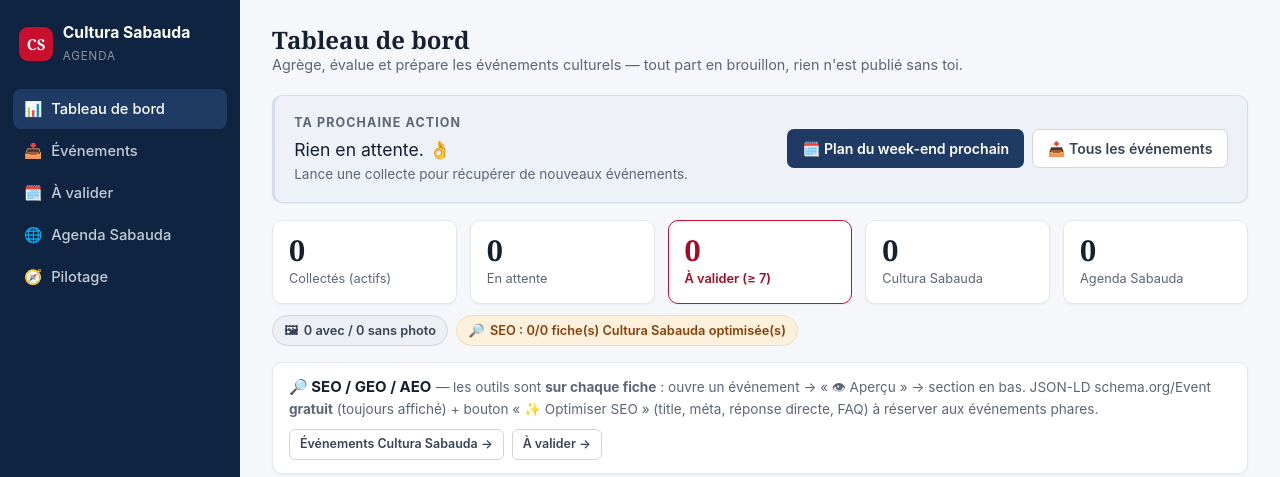
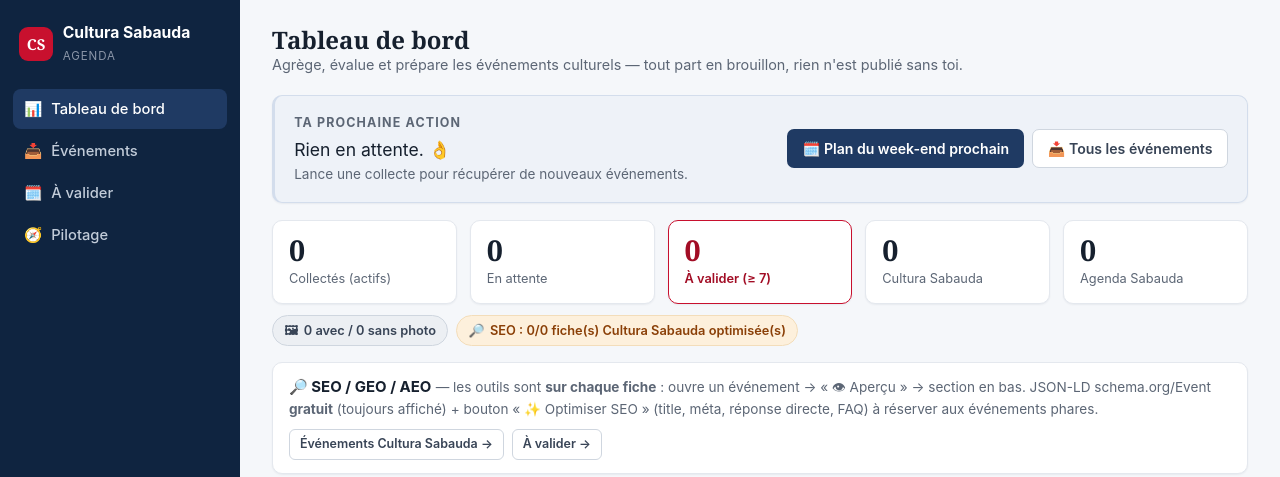
Before and after one commit to monodf-beep/evenements, a Flask app: page / in a window 1280 px wide. Shown: the top 477 px of the page. Run offline with Flask 3, Linux system fonts and the light colour scheme; the visitor is signed in with stand-in values (Sample User, id 1); data that the repository does not hold is empty; some libraries are stand-ins or nearby versions.

Commit message:
ui: retirer l'onglet « Agenda Sabauda » de la navigation
L'onglet /site-dedie refletait l'ancien modele (classement manuel published_sub)
et n'a plus d'interet avec le mode masse : la vraie vue « sur l'agenda » est
WordPress -> Evenements. Lien retire de la nav ; la route reste inerte.

Co-Authored-By: Claude Opus 4.8 <noreply@anthropic.com>
Claude-Session: https://claude.ai/code/session_0147TFWxBFXGbXtme5LYm1nT

```diff
--- a/app/templates/base.html
+++ b/app/templates/base.html
@@ -19,7 +19,6 @@
       <a href="/events" class="{{ 'on' if active=='events' }}" {% if active=='events' %}aria-current="page"{% endif %}><span aria-hidden="true">📥</span> Événements</a>
       <a href="/validation" class="{{ 'on' if active=='validation' }}" {% if active=='validation' %}aria-current="page"{% endif %}><span aria-hidden="true">🗓️</span> À valider
         {% if nav.validate %}<span class="nav-badge">{{ nav.validate }}</span>{% endif %}</a>
-      <a href="/site-dedie" class="{{ 'on' if active=='site' }}" {% if active=='site' %}aria-current="page"{% endif %}><span aria-hidden="true">🌐</span> Agenda Sabauda</a>
       <a href="/pilotage" class="{{ 'on' if active=='pilotage' }}" {% if active=='pilotage' %}aria-current="page"{% endif %}><span aria-hidden="true">🧭</span> Pilotage</a>
     </nav>
     <div class="nav-foot"><a href="/logout">↩ Déconnexion</a></div>
```
